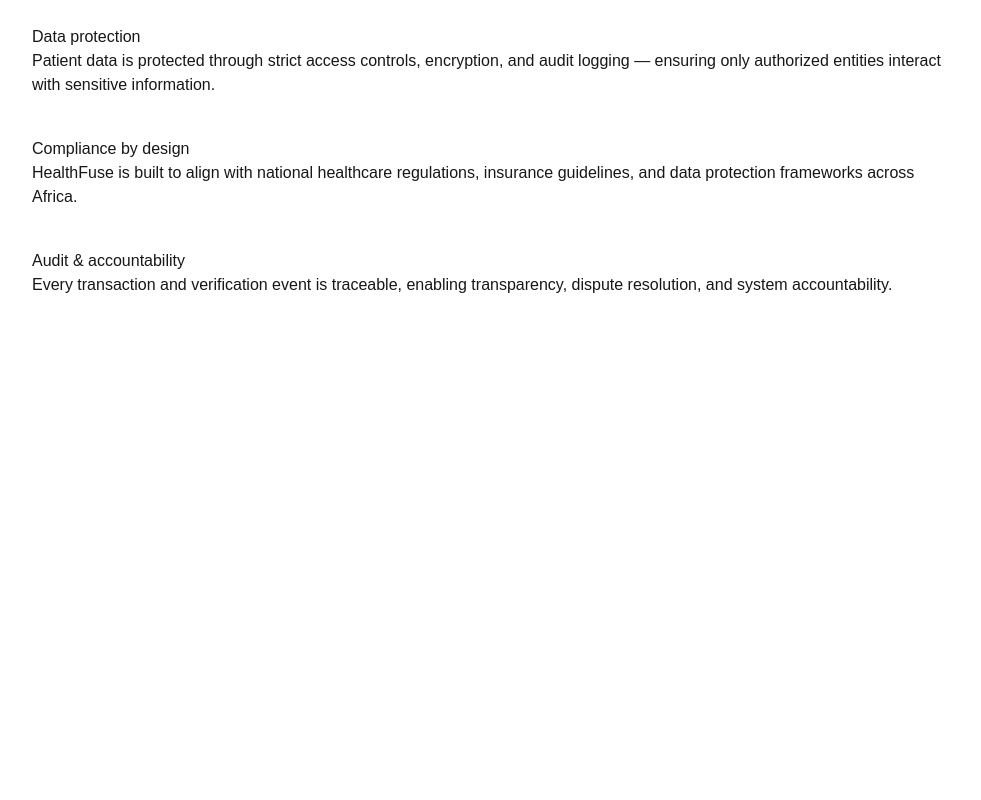
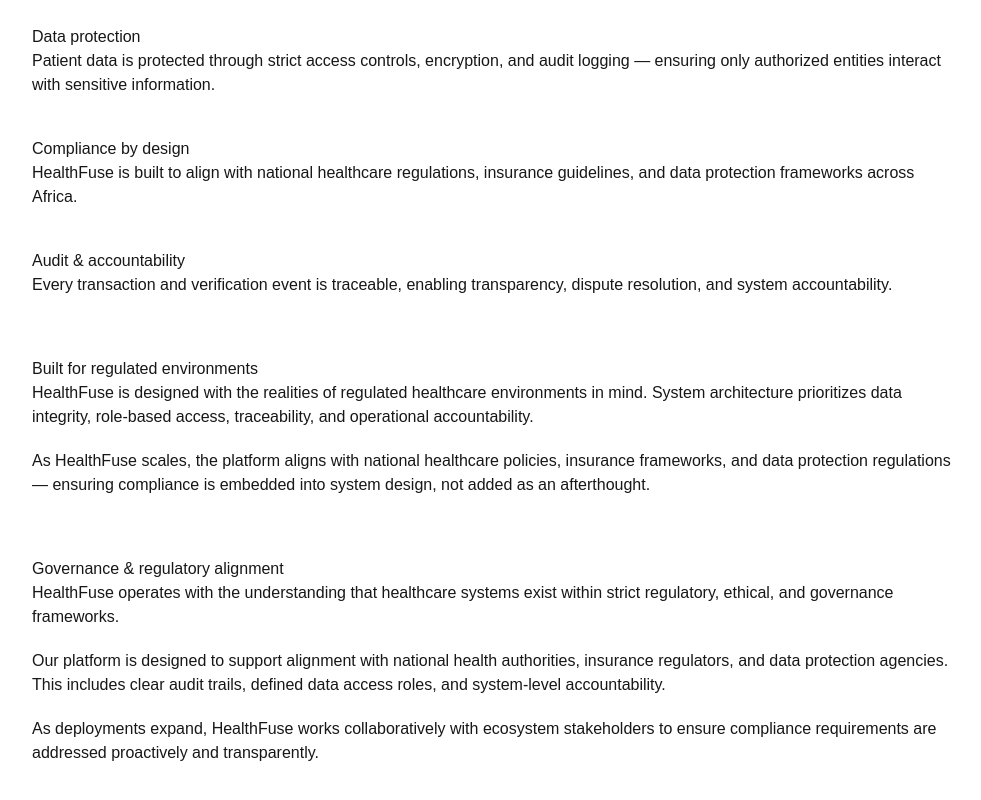
Before and after one commit to Nwokeoma/healthfuse, a Next.js app: page /trust in a window 1280 px wide. Shown: the part 222-1022 px from the top of the page, without its empty margins (148-1129 px from the left). Before the commit the page ends 800 px from the top, so only its background shows below. Built offline with nearby package versions, Linux system fonts and the light colour scheme.

Commit message:
Add governance alignment and pilot process explanation

```diff
--- a/app/contact/page.tsx
+++ b/app/contact/page.tsx
@@ -103,6 +103,24 @@
             correspondence@healthfuse.ng
           </a>
         </p>
+
+        <section style={{ marginTop: 60 }}>
+  <h2>How pilots work</h2>
+
+  <ol>
+    <li>Initial conversation to understand workflows and objectives</li>
+    <li>Definition of a limited-scope pilot</li>
+    <li>Technical and operational onboarding</li>
+    <li>Pilot execution and evaluation</li>
+    <li>Decision on expansion or next steps</li>
+  </ol>
+
+  <p style={{ marginTop: 20 }}>
+    Pilots are designed to be collaborative, low-risk, and focused on
+    real operational outcomes.
+  </p>
+</section>
+
       </main>
     );
   }
--- a/app/trust/page.tsx
+++ b/app/trust/page.tsx
@@ -26,6 +26,45 @@
           Every transaction and verification event is traceable, enabling
           transparency, dispute resolution, and system accountability.
         </p>
+
+        <section style={{ marginTop: 60 }}>
+  <h2>Built for regulated environments</h2>
+
+  <p>
+    HealthFuse is designed with the realities of regulated healthcare
+    environments in mind. System architecture prioritizes data integrity,
+    role-based access, traceability, and operational accountability.
+  </p>
+
+  <p style={{ marginTop: 20 }}>
+    As HealthFuse scales, the platform aligns with national healthcare policies,
+    insurance frameworks, and data protection regulations — ensuring compliance
+    is embedded into system design, not added as an afterthought.
+  </p>
+</section>
+
+<section style={{ marginTop: 60 }}>
+  <h2>Governance & regulatory alignment</h2>
+
+  <p>
+    HealthFuse operates with the understanding that healthcare systems
+    exist within strict regulatory, ethical, and governance frameworks.
+  </p>
+
+  <p style={{ marginTop: 20 }}>
+    Our platform is designed to support alignment with national health
+    authorities, insurance regulators, and data protection agencies.
+    This includes clear audit trails, defined data access roles, and
+    system-level accountability.
+  </p>
+
+  <p style={{ marginTop: 20 }}>
+    As deployments expand, HealthFuse works collaboratively with
+    ecosystem stakeholders to ensure compliance requirements are
+    addressed proactively and transparently.
+  </p>
+</section>
+
       </main>
     );
   }
```
